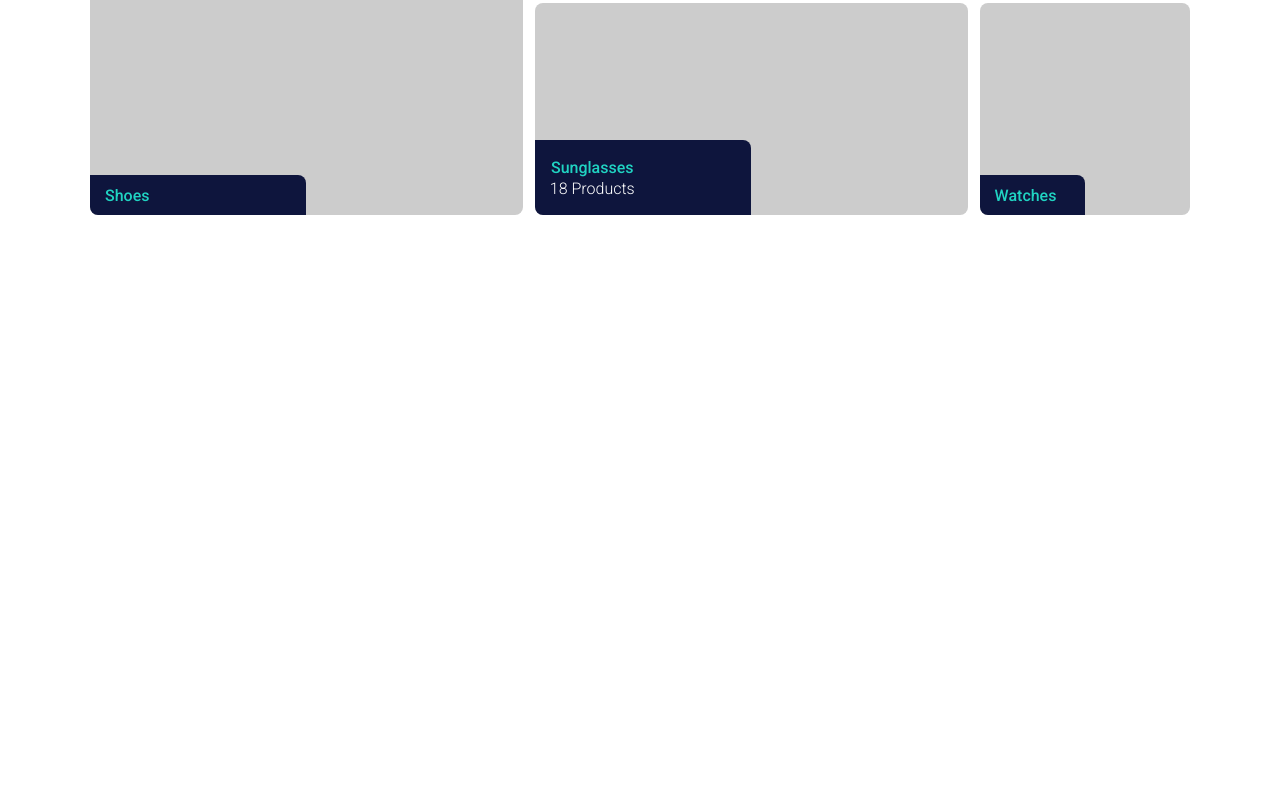
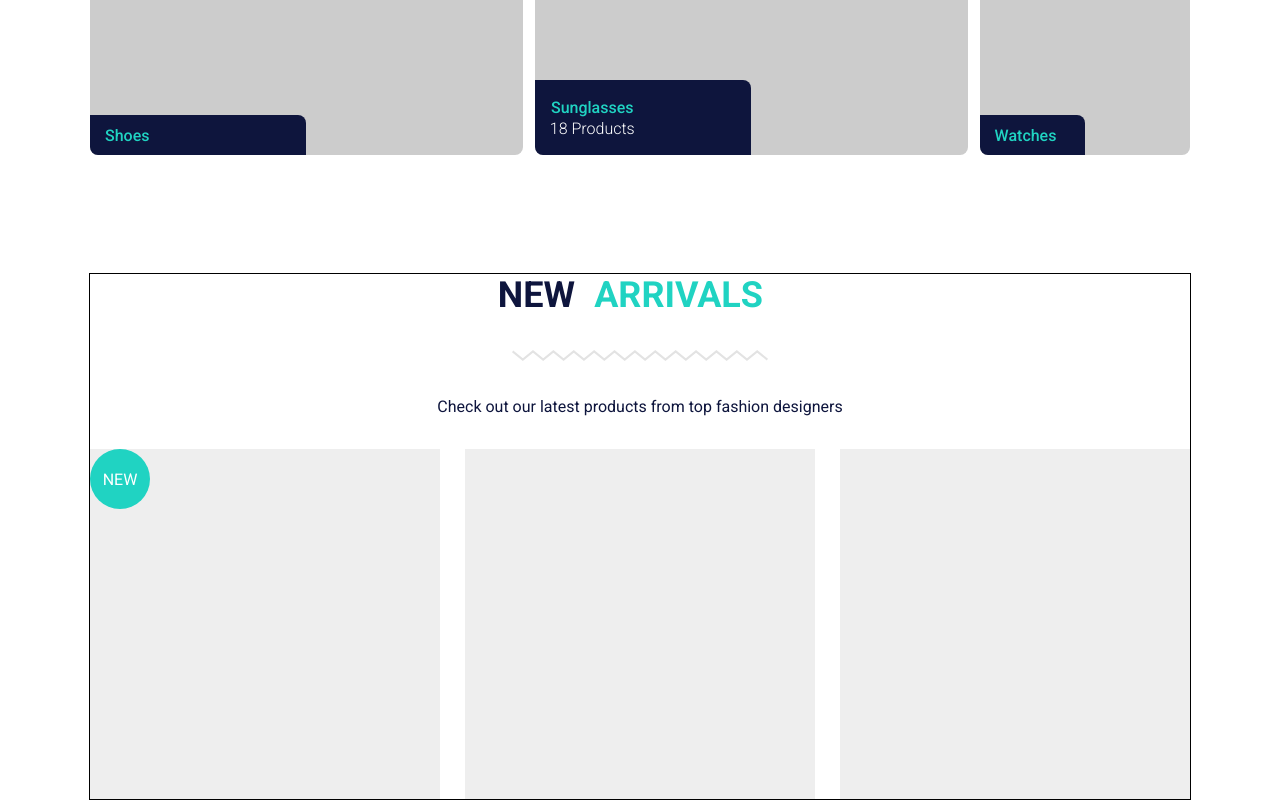
Before and after one commit to ScrumWin21/ScrumFrontEnd, a React (Create React App) app: page / in a window 1280 px wide. Shown: the part 1704-2504 px from the top of the page. Before the commit the page ends 1919 px from the top, so only its background shows below. Built offline with nearby package versions, Linux system fonts and the light colour scheme.

Commit message:
file structure showcase 4 created, component small feature Display new created

```diff
--- a/css/App.css
+++ b/css/App.css
@@ -259,7 +259,7 @@ p {
   font-weight: 500;
 }
 
-#home-showcase-three #sqiggleLine-home {
+.sqiggleLine-home {
   margin-top: 30px;
   margin-bottom: 30px;
 }
@@ -369,3 +369,49 @@ p {
   grid-column: 3/5;
   grid-row: 3;
 }
+
+#home-showcase-four {
+  border: 1px solid black;
+  text-align: center;
+  margin-top: 118px;
+  font-family: "Roboto", sans-serif;
+}
+
+#home-showcase-four #new {
+  color: #0e153d;
+  font-size: 2.25rem;
+  font-weight: 700;
+}
+
+#home-showcase-four #arrivales {
+  color: #20d3c2;
+  font-size: 2.25rem;
+  font-weight: 700;
+}
+
+#home-showcase-four p {
+  color: #0e153d;
+  margin-top: 30px;
+}
+
+#home-newArrivals-cards-container {
+  justify-content: space-between;
+  display: flex;
+}
+
+.product-card-regular {
+  width: 350px;
+  height: 350px;
+  background-color: #eeeeee;
+}
+
+#displayNew {
+  width: 60px;
+  height: 60px;
+  background-color: #20d3c2;
+  display: flex;
+  justify-content: center;
+  align-items: center;
+  color: #ffffff;
+  border-radius: 50%;
+}
--- /dev/null
+++ b/scss/_homeShowcaseFour.scss
@@ -0,0 +1,34 @@
+#home-showcase-four {
+  border: 1px solid black;
+  text-align: center;
+  margin-top: 118px;
+  font-family: $FontMain;
+
+  #new {
+    color: $ThemeColorDarkBlue;
+    font-size: 2.25rem;
+    font-weight: 700;
+  }
+
+  #arrivales {
+    color: $ThemeColorTeal;
+    font-size: 2.25rem;
+    font-weight: 700;
+  }
+
+  p {
+    color: $ThemeColorDarkBlue;
+    margin-top: 30px;
+  }
+}
+
+#home-newArrivals-cards-container {
+  justify-content: space-between;
+  display: flex;
+}
+
+.product-card-regular {
+  width: 350px;
+  height: 350px;
+  background-color: $ProductBackground;
+}
--- a/scss/_homeShowcaseThree.scss
+++ b/scss/_homeShowcaseThree.scss
@@ -21,10 +21,12 @@
     font-weight: 500;
   }
 
-  #sqiggleLine-home {
-    margin-top: 30px;
-    margin-bottom: 30px;
-  }
+
+}
+
+.sqiggleLine-home {
+  margin-top: 30px;
+  margin-bottom: 30px;
 }
 
 #homeShowcaseThree-grid {
--- a/scss/_styles.scss
+++ b/scss/_styles.scss
@@ -4,7 +4,8 @@
 @import "./homeShowcaseOne";
 @import "./homeShowcaseTwo";
 @import "./homeShowcaseThree";
-
+@import "./homeShowcaseFour";
+@import "./smallFeatures/displayNew";
 
 // ** Important **
 //When creating a new component for styling, make sure to @import "" file into this file, otherwise SCSS rendering will not work.
--- /dev/null
+++ b/scss/smallFeatures/_displayNew.scss
@@ -0,0 +1,10 @@
+#displayNew {
+    width: 60px;
+    height: 60px;
+    background-color: $ThemeColorTeal;
+    display: flex;
+    justify-content: center;
+    align-items: center;
+    color: $White;
+    border-radius: 50%;
+}
--- a/src/App.js
+++ b/src/App.js
@@ -4,6 +4,7 @@ import { HomeShowcaseOne } from "./components/index/homeShowcaseOne";
 import NavbarOne from "./components/shared/NavbarOne";
 import { NavbarThree } from "./components/shared/NavbarThree";
 import { HomeShowcaseThree } from "./components/index/homeShowcaseThree";
+import { HomeShowcaseFour } from "./components/index/homeShowcaseFour";
 
 function App() {
   return (
@@ -13,6 +14,7 @@ function App() {
       <HomeShowcaseOne />
       <HomeShowcaseTwo />
       <HomeShowcaseThree />
+      <HomeShowcaseFour />
     </>
   );
 }
--- /dev/null
+++ b/src/components/index/homeShowcaseFour.js
@@ -0,0 +1,28 @@
+import React from "react";
+import sqiggleLine from "../../images/homeImages/sqiggleLine.svg";
+import { DisplayNew } from "../shared/smallFeatures/DisplayNew";
+
+export const HomeShowcaseFour = () => {
+  return (
+    <>
+      <div id="home-showcase-four" className="ContainerRegular margin-lr-auto">
+        <div>
+          <span id="new">NEW</span>
+          <span id="arrivales">ARRIVALS</span>
+          <div className="sqiggleLine-home">
+            <img src={sqiggleLine}></img>
+            <p>Check out our latest products from top fashion designers</p>
+          </div>
+
+          <div id="home-newArrivals-cards-container">
+            <div className="product-card-regular">
+              <DisplayNew />
+            </div>
+            <div className="product-card-regular"></div>
+            <div className="product-card-regular"></div>
+          </div>
+        </div>
+      </div>
+    </>
+  );
+};
--- /dev/null
+++ b/src/components/shared/smallFeatures/DisplayNew.js
@@ -0,0 +1,9 @@
+import React from "react";
+
+export const DisplayNew = () => {
+  return (
+    <>
+      <div id="displayNew">NEW</div>
+    </>
+  );
+};
```
